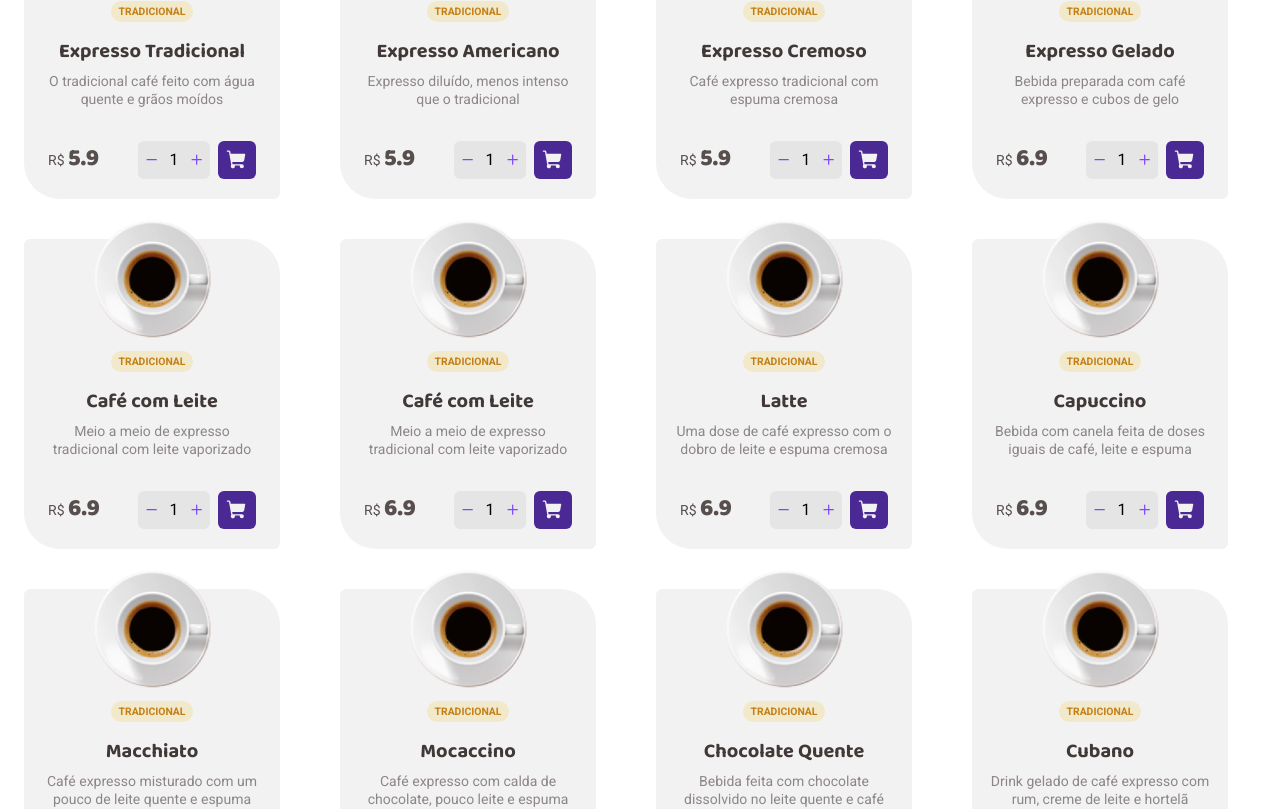
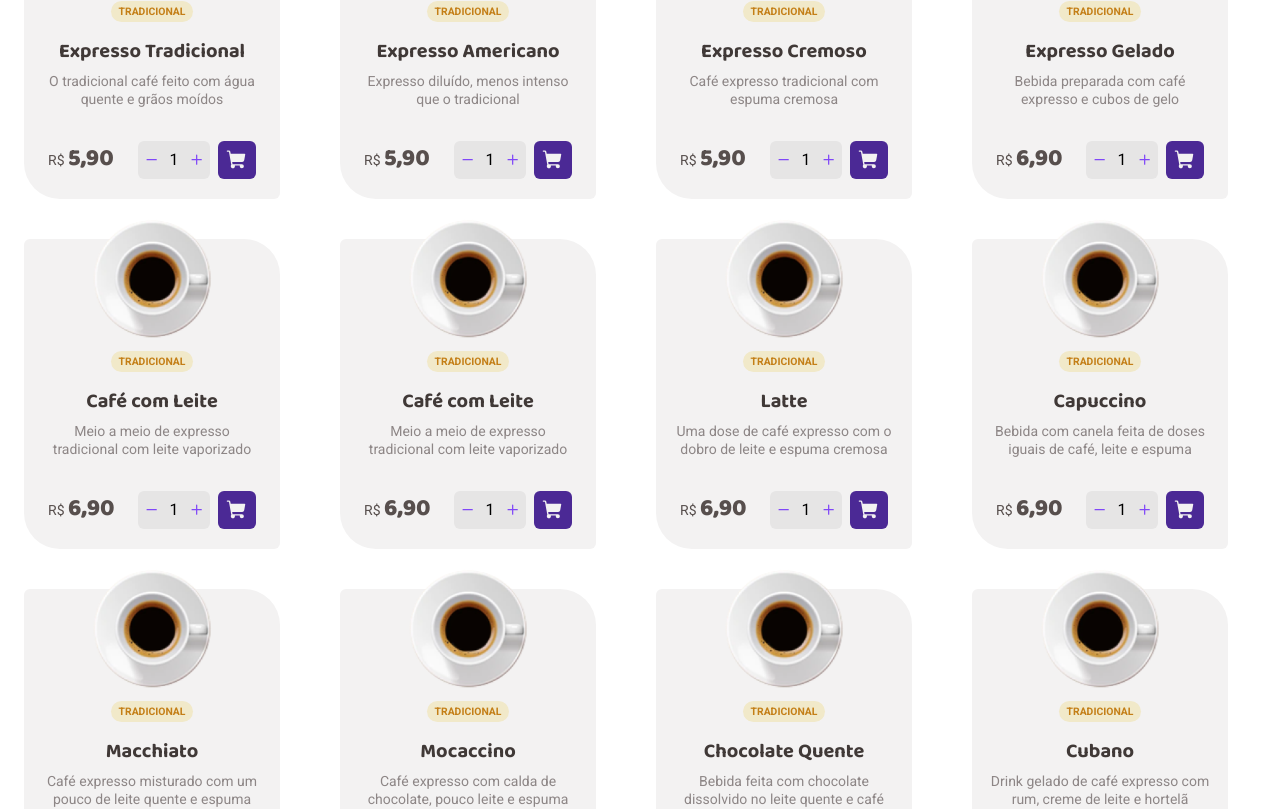
Before and after one commit to pabloccard/coffe-delivery, a React (Vite) app: page / in a window 1280 px wide. Shown: the part 1115-1924 px from the top of the page. Built offline with nearby package versions, Linux system fonts and the light colour scheme.

Commit message:
feat(utils):Add priceFormatter utility function that returns formatted price

```diff
--- a/src/components/Product/index.tsx
+++ b/src/components/Product/index.tsx
@@ -3,6 +3,7 @@ import coffe from '../../assets/coffe.svg'
 import { ShoppingCart } from 'phosphor-react'
 import { useQuantitySelector } from '../../hooks/useQuantitySelector'
 import { Product as ProductData } from '../../types/Product'
+import { priceFormatter } from '../../utils/priceFormatter'
 
 type ProductProps = {
   data: ProductData
@@ -26,7 +27,7 @@ export const Product = ({
       </main>
       <footer>
         <span>
-          R$ <strong>{price}</strong>
+          R$ <strong>{priceFormatter(price)}</strong>
         </span>
 
         <S.Actions>
--- /dev/null
+++ b/src/utils/priceFormatter.ts
@@ -0,0 +1,15 @@
+export function priceFormatter(
+  value: number,
+  options: { formatToBRL?: boolean } = {},
+) {
+  const { formatToBRL } = options
+
+  if (formatToBRL) {
+    return new Intl.NumberFormat('pt-BR', {
+      style: 'currency',
+      currency: 'BRL',
+    }).format(value)
+  } else {
+    return value.toFixed(2).replace('.', ',')
+  }
+}
```
